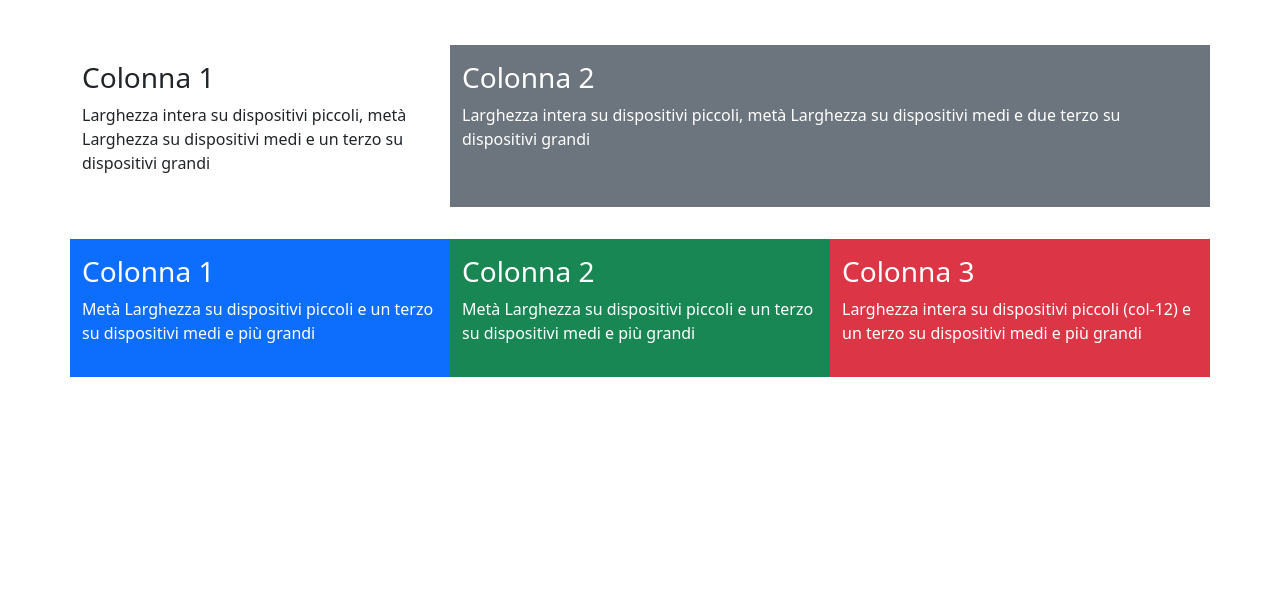
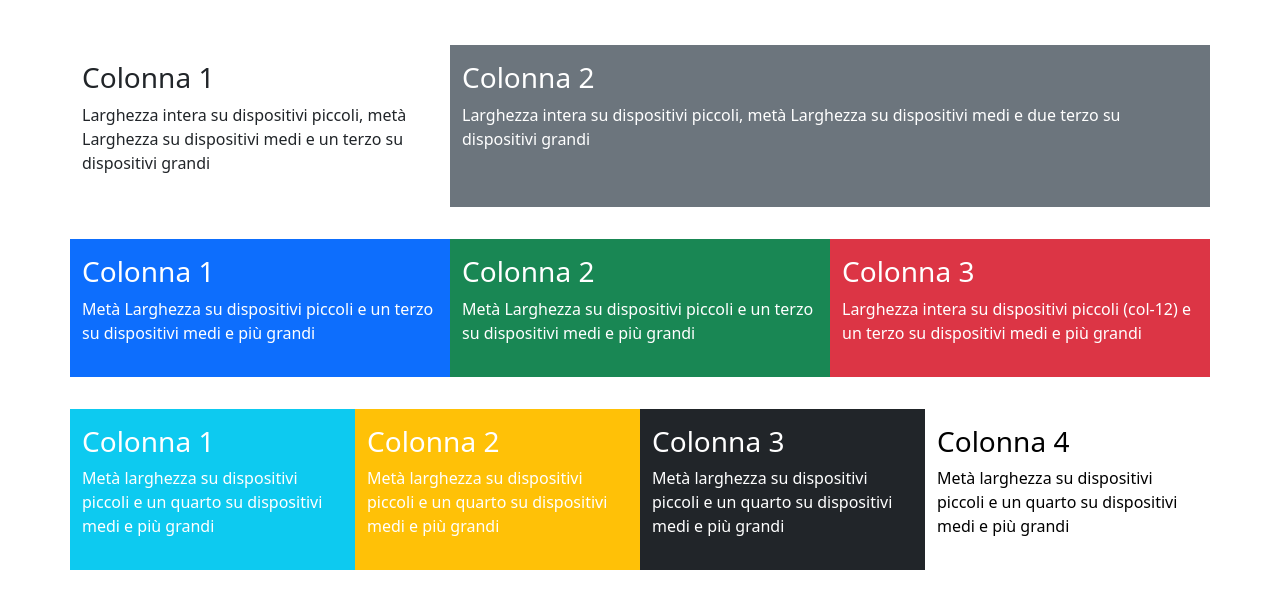
Before and after one commit to StivenMastrovito/htmlcss-bootstrap-layout, a plain HTML site: page index.html in a window 1280 px wide. Shown: the part 89-698 px from the top of the page. Drawn offline with nearby package versions, Linux system fonts and the light colour scheme.

Commit message:
feat: creazione sezioni con bootstrap

```diff
--- a/index.html
+++ b/index.html
@@ -52,13 +52,22 @@
         <section class="py-3 px-4">
             <div class="container text-white">
                 <div class="row">
-                    <div class="col-6 col-md-3">
+                    <div class="col-6 col-md-3 bg-info py-3">
                         <h3>Colonna 1</h3>
-                        <p>Metà</p>
+                        <p>Metà larghezza su dispositivi piccoli e un quarto su dispositivi medi e più grandi</p>
                     </div>
-                    <div class="col-6 col-md-3"></div>
-                    <div class="col-6 col-md-3"></div>
-                    <div class="col-6 col-md-3 text-black"></div>
+                    <div class="col-6 col-md-3 bg-warning py-3">
+                        <h3>Colonna 2</h3>
+                        <p>Metà larghezza su dispositivi piccoli e un quarto su dispositivi medi e più grandi</p>
+                    </div>
+                    <div class="col-6 col-md-3 bg-dark py-3">
+                        <h3>Colonna 3</h3>
+                        <p>Metà larghezza su dispositivi piccoli e un quarto su dispositivi medi e più grandi</p>
+                    </div>
+                    <div class="col-6 col-md-3 text-black py-3">
+                        <h3>Colonna 4</h3>
+                        <p>Metà larghezza su dispositivi piccoli e un quarto su dispositivi medi e più grandi</p>
+                    </div>
                 </div>
             </div>
         </section>
```
